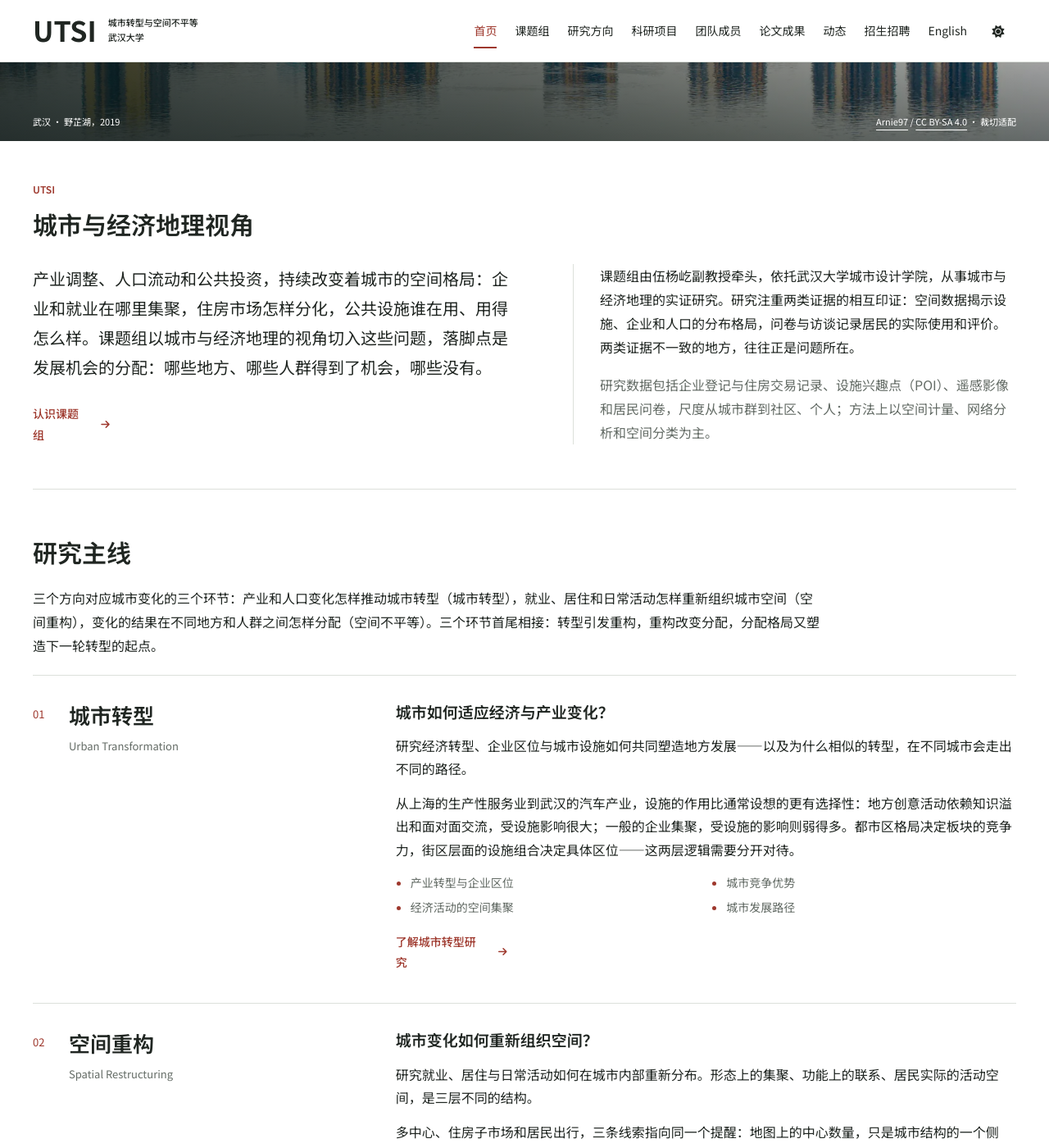
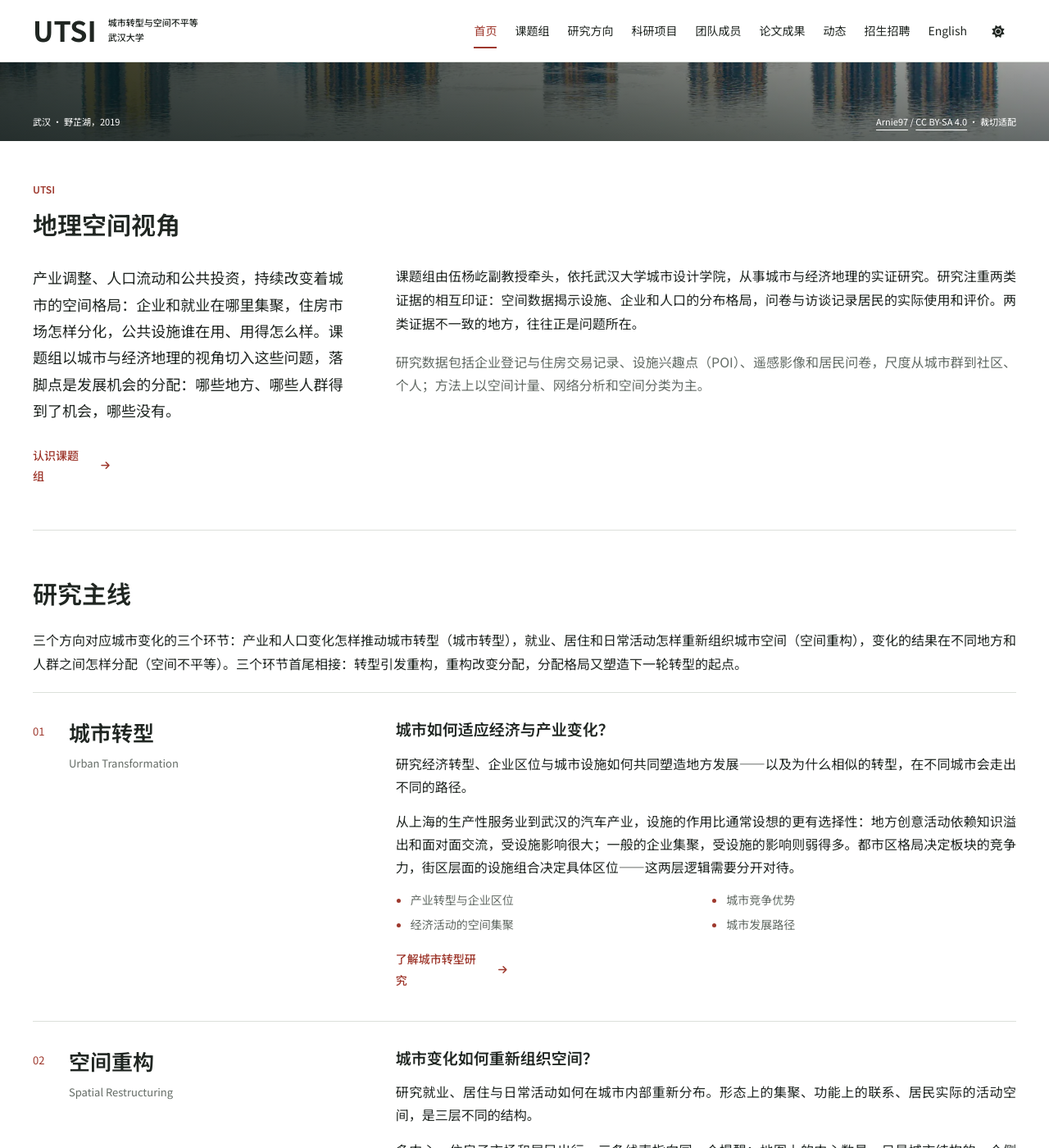
Before and after one commit to Yangyi-Wu/Yangyi-Wu.github.io, a Jekyll site: the page built from _pages/zh-about.md, in a window 1280 px wide and 1400 px high, scrolled down 434 px. Shown: the whole window at 82% size. Built offline with Jekyll 4.4.1, drawn with Linux system fonts in a browser that asks for light colours.

Commit message:
Align homepage research columns and use geospatial perspective heading

```diff
--- a/_data/homepage.yml
+++ b/_data/homepage.yml
@@ -3,7 +3,7 @@ zh:
   lead: >-
     关注城市转型中的空间重组与机会分配：产业与就业向何处集聚，住房市场如何分化，公共资源为谁所用。
   pi: 伍杨屹副教授 · 武汉大学城市设计学院
-  perspective_title: 城市与经济地理视角
+  perspective_title: 地理空间视角
   introduction: >-
     产业调整、人口流动和公共投资，持续改变着城市的空间格局：企业和就业在哪里集聚，住房市场怎样分化，公共设施谁在用、用得怎么样。课题组以城市与经济地理的视角切入这些问题，落脚点是发展机会的分配：哪些地方、哪些人群得到了机会，哪些没有。
   approach: >-
@@ -20,7 +20,7 @@ en:
   lead: >-
     We study the spatial processes of urban transformation: how economic activity relocates and clusters, how public resources are redistributed, and how opportunities for different places and social groups change as a result.
   pi: Led by Associate Professor Yangyi Wu · School of Urban Design
-  perspective_title: An urban and economic geography perspective
+  perspective_title: A geospatial perspective
   introduction: >-
     Industrial restructuring, migration and public investment continually reshape where firms and jobs cluster, how housing markets differentiate, and who makes use of public resources. From the perspective of urban and economic geography, the group examines the mechanisms behind these changes and how they reshape development opportunities for different places and groups across metropolitan areas and neighborhoods.
   approach: >-
--- a/_sass/layout/_research-site.scss
+++ b/_sass/layout/_research-site.scss
@@ -108,9 +108,9 @@ a:focus-visible, input:focus-visible, button:focus-visible, select:focus-visible
 .home-section-label { margin-bottom: 28px; }
 .home-section-label > span { display: block; font-size: 12px; color: var(--global-link-color); font-weight: 600; margin-bottom: 10px; }
 .home-section-label h2 { max-width: 820px; font-size: 30px; margin: 0; line-height: 1.4; text-wrap: balance; }
-.home-introduction-copy { display: grid; grid-template-columns: minmax(0, 1.1fr) minmax(0, 1fr); grid-template-rows: min-content 1fr; column-gap: 64px; row-gap: 18px; align-items: start; }
-.home-introduction-copy .home-introduction-lead { font-size: 20px; line-height: 1.8; margin: 0; }
-.home-introduction-detail { grid-column: 2; grid-row: 1 / span 2; border-left: 1px solid var(--global-border-color); padding-left: 32px; }
+.home-introduction-copy { display: grid; grid-template-columns: minmax(0, 1fr) minmax(0, 2fr); grid-template-rows: min-content 1fr; column-gap: 64px; row-gap: 18px; align-items: start; }
+.home-introduction-copy .home-introduction-lead { font-size: 18px; line-height: 1.8; margin: 0; }
+.home-introduction-detail { grid-column: 2; grid-row: 1 / span 2; }
 .home-introduction-copy .home-approach, .home-introduction-copy .home-methods { font-size: 16px; line-height: 1.8; margin: 0 0 18px; }
 .home-introduction-copy .home-methods { margin-bottom: 0; }
 .home-introduction-copy > .text-link { justify-self: start; align-self: start; grid-column: 1; }
@@ -140,13 +140,14 @@ a:focus-visible, input:focus-visible, button:focus-visible, select:focus-visible
 .page__content .figure-zoom { display: flex; align-items: center; justify-content: center; width: 44px; height: 44px; flex: 0 0 44px; border: 0; text-decoration: none; color: var(--global-text-color); }
 .figure-zoom:hover { background: var(--site-band); }
 .home-research > h2 { font-size: 30px; margin: 0 0 20px; }
-.home-research-intro { max-width: 960px; font-size: 16px; line-height: 1.8; margin: 0 0 28px; }
+.home-research-intro { font-size: 16px; line-height: 1.8; margin: 0 0 28px; }
 .home-research-areas section { display: grid; grid-template-columns: minmax(0, 1fr) minmax(0, 2fr); gap: 64px; padding: 28px 0; border-top: 1px solid var(--global-border-color); }
 .home-theme-heading { display: grid; grid-template-columns: 32px minmax(0, 1fr); column-gap: 12px; align-content: start; }
 .home-research-areas h3 { font-size: 26px; margin: 0; }
 .home-research-areas h3 a { color: var(--global-text-color); text-decoration: none; }
 .home-research-areas h3 a:hover { color: var(--global-link-color); }
-.home-research-areas p { font-size: 16px; line-height: 1.76; margin: 0; max-width: 760px; }
+.home-research-areas p { font-size: 16px; line-height: 1.76; margin: 0; }
+.home-introduction-copy p:lang(zh), .home-research-intro:lang(zh), .home-theme-overview:lang(zh), .home-theme-context:lang(zh) { text-align: justify; text-align-last: start; text-justify: inter-ideograph; }
 .home-research-areas .home-theme-context { margin-top: 14px; }
 .home-theme-step { padding-top: 7px; font-size: 13px; color: var(--global-link-color); font-variant-numeric: tabular-nums; }
 .home-research-areas .home-theme-translation { grid-column: 2; margin-top: 8px; font-size: 13px; color: var(--global-text-color-light); }
@@ -247,7 +248,6 @@ a:focus-visible, input:focus-visible, button:focus-visible, select:focus-visible
   .home-highlight { gap: 40px; }
   .home-highlight h3 { font-size: 26px; }
   .home-introduction-copy, .home-research-areas section { column-gap: 40px; }
-  .home-introduction-detail { padding-left: 24px; }
 }
 @media (max-width: 767px) {
   .masthead__inner-wrap { padding: 10px 24px; }
```
